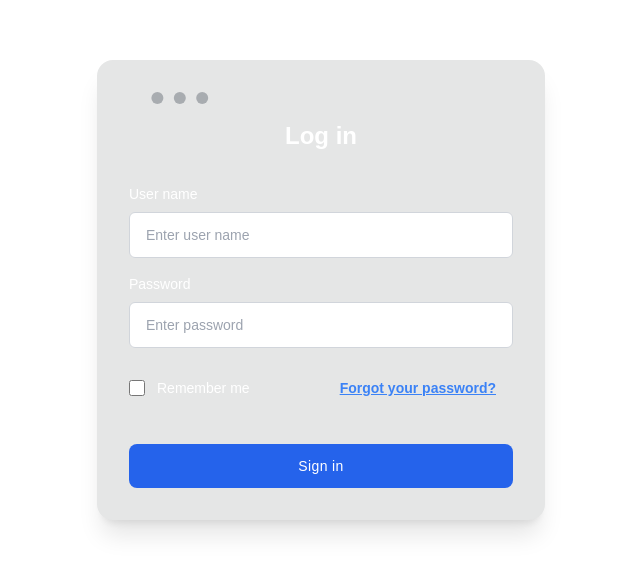
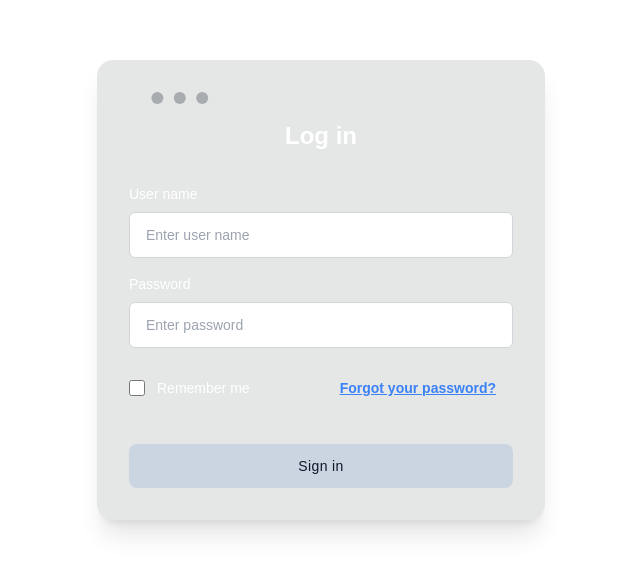
Before and after one commit to agentwolfcut/integrated-project-enviroment, a Vue app in the folder frontend/: page /login in a window 1280 px wide. Shown: the part 110-684 px from the top of the page, without its empty margins (319-959 px from the left). Built offline with nearby package versions, Linux system fonts and the light colour scheme.

Commit message:
complete

```diff
--- a/frontend/package.json
+++ b/frontend/package.json
@@ -25,11 +25,11 @@
     "@vitejs/plugin-vue": "^5.0.4",
     "@vue/test-utils": "^2.4.5",
     "autoprefixer": "^10.4.19",
-    "cypress": "^13.8.1",
+    "cypress": "^13.13.3",
     "daisyui": "^4.12.10",
     "jsdom": "^24.0.0",
     "postcss": "^8.4.38",
-    "tailwindcss": "^3.4.3",
+    "tailwindcss": "^3.2.0",
     "vite": "^5.2.8",
     "vitest": "^1.4.0"
   }
--- a/frontend/src/components/Login.vue
+++ b/frontend/src/components/Login.vue
@@ -86,7 +86,7 @@ const canLogin = computed(() => {
                     type="text"
                     required
                     maxlength="50"
-                    class="w-full text-gray-300 text-sm border border-gray-300 px-4 py-3 rounded-md outline-blue-600"
+                    class="itbkk-username w-full text-gray-300 text-sm border border-gray-300 px-4 py-3 rounded-md outline-blue-600"
                     placeholder="Enter user name"
                   />
 
@@ -108,7 +108,7 @@ const canLogin = computed(() => {
                     type="password"
                     required
                     maxlength="14"
-                    class="w-full text-gray-300 text-sm border border-gray-300 px-4 py-3 rounded-md outline-blue-600"
+                    class="itbkk-password w-full text-gray-300 text-sm border border-gray-300 px-4 py-3 rounded-md outline-blue-600"
                     placeholder="Enter password"
                   />
 
@@ -147,13 +147,12 @@ const canLogin = computed(() => {
               </div>
 
               <div class="!mt-8">
-                <button
-                  @click="inputUsrpw"
-                  type="button"
-                  class="w-full py-3 px-4 text-sm tracking-wide rounded-lg text-white bg-blue-600 hover:bg-blue-700 focus:outline-none"
-                >
+                <button @click="inputUsrpw"  type="button" :disabled="!canLogin"
+                :class="!canLogin ? 'disabled' : ''"
+                class="itbkk-button-signin disabled:cursor-not-allowed disabled:bg-slate-300  disabled:text-slate-900 w-full py-3 px-4 text-sm tracking-wide rounded-lg text-white bg-blue-600 hover:bg-blue-700 focus:outline-none">
                   Sign in
                 </button>
+
               </div>
             </form>
           </div>
```
Also changed, not shown: 1 other file (tests, documents, lock files or other folders).
